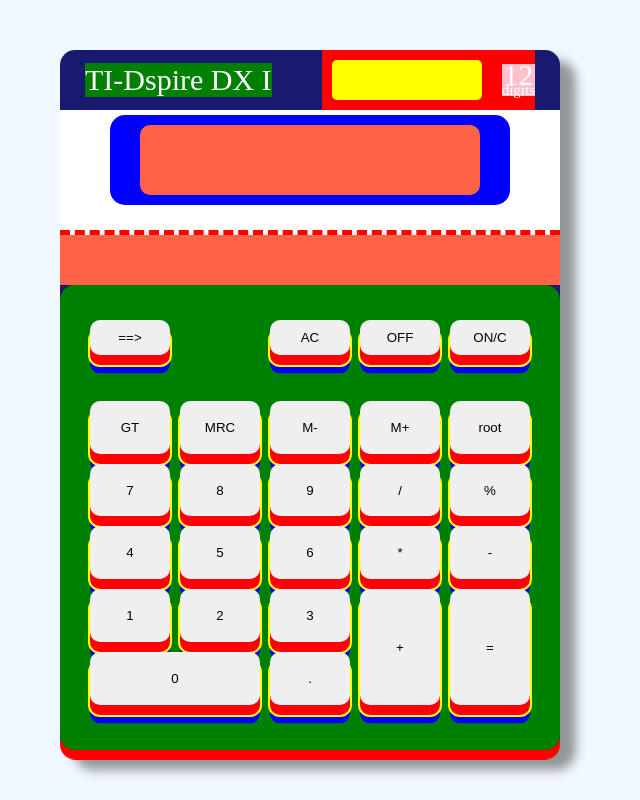
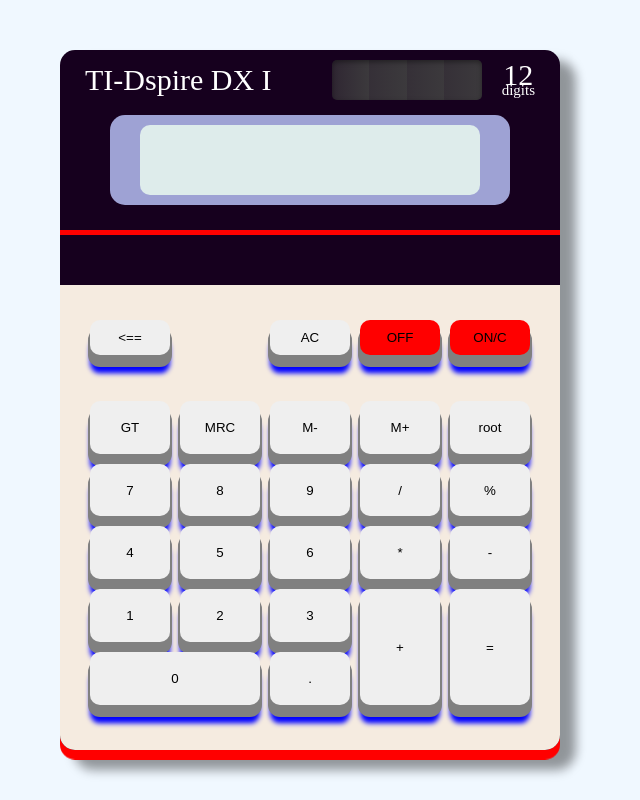
Before and after one commit to Orchydae/Block-Calculator-TOP, a plain HTML site: page index.html in a window 1280 px wide. Shown: the whole page, without its empty margins (330-970 px from the left). Drawn offline with Linux system fonts and the light colour scheme.

Commit message:
solar panel design

```diff
--- a/calculatorStyle.css
+++ b/calculatorStyle.css
@@ -15,7 +15,7 @@
     position: relative;
     width: 500px;
     height: 700px;
-    background-color: midnightblue;
+    background-color: #16001E;
     border-radius: 15px;
     display: flex;
     flex-direction: column;
@@ -61,14 +61,13 @@
 }
 
 .r-header {
-    background-color: red;
+    /* background-color: red; */
     display: flex;
     align-items: center;
     gap: 10px;
 }
 
 .digits {
-    background-color: pink;
     display: flex;
     flex-direction: column;
     align-items: center;
@@ -82,33 +81,35 @@
     line-height: 0.7;
 }
 
-.calculator-name {
-    background-color: green;
-}
-
 .solar {
-    background-color: yellow;
+    background-color: darkgray;
     width: 150px;
     height: 40px;
     margin: 10px;
     border-radius: 5px;
+    box-shadow: inset 0 2px 5px 0 rgba(0, 0, 0, 0.4);
+    background: linear-gradient(to right,
+        rgba(64,64,64,0.6) 0%, rgba(64,64,64,0.9) 25%,
+        rgba(64,64,64,0.75) 25%, rgba(64,64,64,0.9) 50%,
+        rgba(64,64,64,0.75) 50%, rgba(64,64,64,0.9) 75%,
+        rgba(64,64,64,0.75) 75%, rgba(64,64,64,0.9) 100%);
 }
 
 .display {
-    background-color: white;
+    background-color: 16001E;
     height: 100px;
     display: flex;
     justify-content: center;
     align-items: center;
     font-size: 50px;
     padding-bottom: 20px;
-    border-bottom: 5px dashed red;
+    border-bottom: 5px solid red;
 }
 
 .display .decorator {
     width: 400px;
     height: 90px;
-    background-color: blue;
+    background-color: #9EA2D4;
     border-radius: 15px;
     display: flex;
     justify-content: center;
@@ -119,18 +120,18 @@
     height: 70px;
     width: 340px;
     border-radius: 10px;
-    background-color: tomato;
+    background-color: #DEECEB;
 }
 
 .divider {
-    background-color: tomato;
+    background-color: #16001E;
     height: 50px;
 }
 
 .buttons {
-    background-color: green;
+    background-color: #F5EBE0;
     flex: 1;
-    border-radius: 15px;
+    border-radius: 0px 0px 15px 15px;
     display: grid;
     grid-template-columns: repeat(5, 1fr);
     gap: 10px;
@@ -155,8 +156,8 @@
     width: 100%;
     height: 100%;
     border-radius: inherit;
-    background: red;
-    box-shadow: 0 0 0 2px yellow, 0 .625em 0 0 blue;
+    background: gray;
+    box-shadow: 0 0 0 2px gray, 0 .625em 5px 0 blue;
     transform: translate3d(0, .75em, -1em);
     transition: .15s cubic-bezier(0, 0, .6, 1);
 }
@@ -167,7 +168,7 @@
 }
 
 button:hover::before {
-    box-shadow: 0 0 0 2px yellow, 0 .5em 0 0 blue;
+    box-shadow: 0 0 0 2px gray, 0 .5em 5px 0 blue;
     transform: translate3d(0em, .5em, -1em);
 }
 
@@ -177,7 +178,7 @@
 }
 
 button:active::before {
-    box-shadow: 0 0 0 2px yellow, 0 .625em 0 0 blue;
+    box-shadow: 0 0 0 2px gray, 0 .625em 5px 0 blue;
     transform: translate3d(0, 0, -1em);
 }
 
@@ -192,3 +193,7 @@
 #arrow, #AC, #OFF, #ON {
     height: 35px;
 }
+
+#OFF, #ON {
+    background-color: red;
+}
--- a/index.html
+++ b/index.html
@@ -25,7 +25,7 @@
         </div>
         <div class="divider"></div>
         <div class="buttons">
-            <button id="arrow">==></button>
+            <button id="arrow"><==</button>
             <div id="empty"></div>
             <button id="AC">AC</button>
             <button id="OFF">OFF</button>
```
